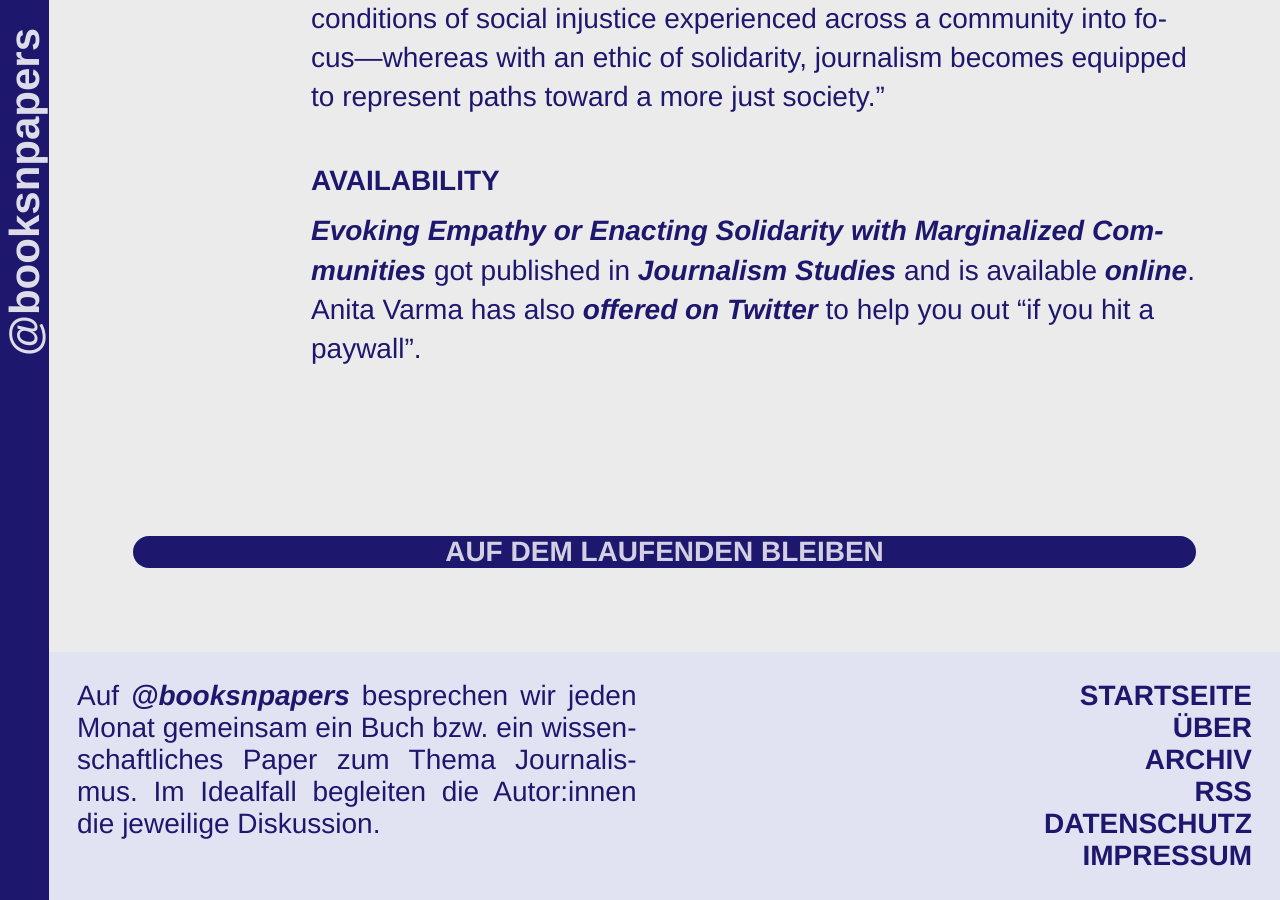
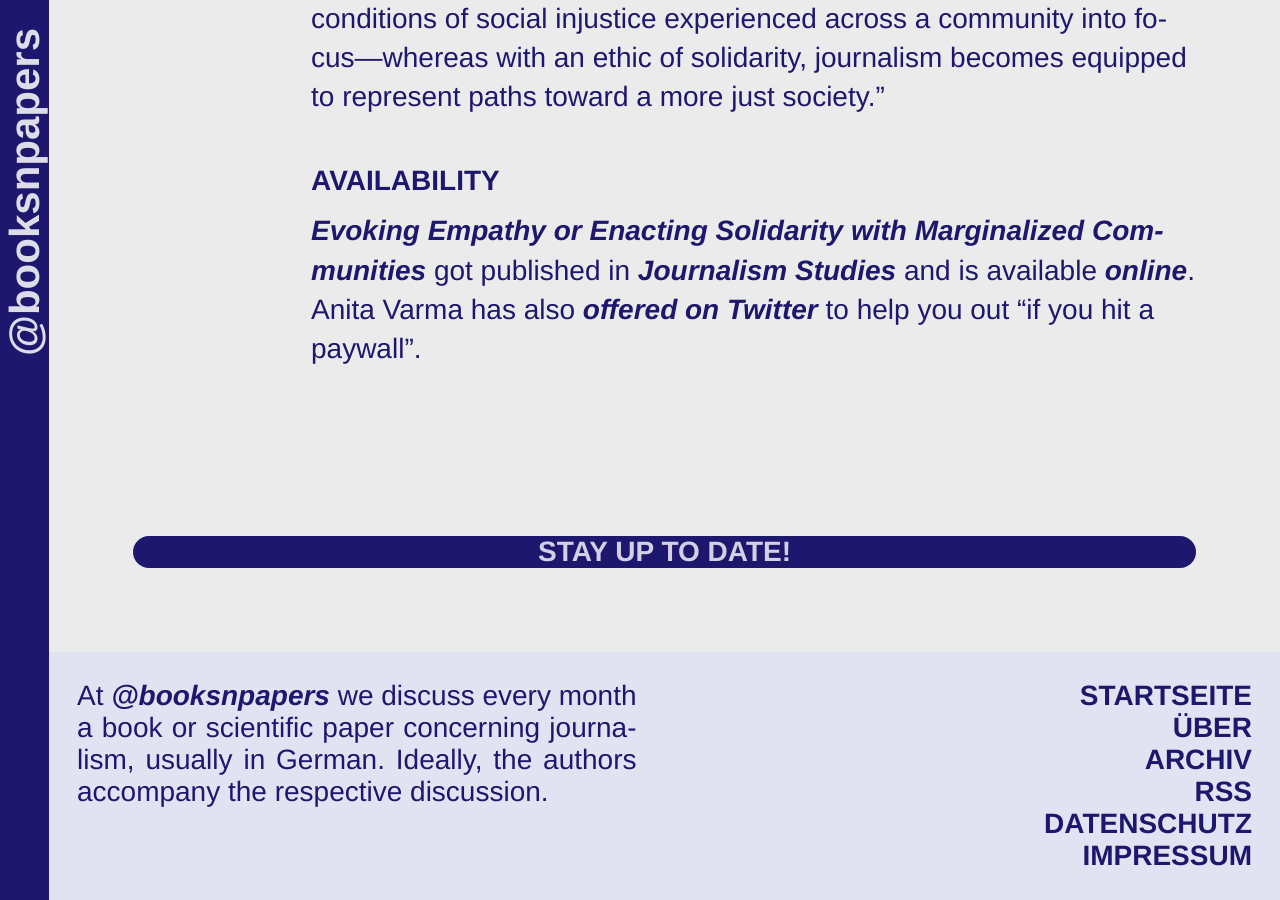
Before and after one commit to soerenengels/booksnpapers, a Jekyll site: the page built from index.md, in a window 1280 px wide and 900 px high, scrolled down 2012 px. Built offline with Jekyll 4.4.1, drawn with Linux system fonts in a browser that asks for light colours; comment, search, counter and statistics services are not loaded; some of the changed text lies outside the part shown.

Commit message:
edit sidebar language and links

```diff
--- a/_includes/explainer.html
+++ b/_includes/explainer.html
@@ -1,3 +1,8 @@
+<!--<p id="explainer">
+    Auf <strong>@booksnpapers</strong> be&shy;sprechen wir jeden Monat gemeinsam ein Buch bzw. ein wissenschaftliches Paper zum Thema Journalismus. Im Idealfall begleiten die Autor:innen die jeweilige Dis&shy;kus&shy;sion.
+</p>-->
 <p id="explainer">
-    Auf <strong>@booksnpapers</strong> be&shy;sprechen wir jeden Monat gemeinsam ein Buch bzw. ein wissenschaftliches Paper zum Thema Journalismus. Im Idealfall begleiten die Autor:innen die jeweilige Dis&shy;kus&shy;sion.
+	At <strong>@booksnpapers</strong> we discuss every month a book or scientific
+	paper concerning journalism, usually in German. Ideally, the authors accompany
+	the respective discussion.
 </p>
--- a/_includes/head.html
+++ b/_includes/head.html
@@ -1,10 +1,10 @@
 <head>
-    <meta charset="utf-8">
-    <meta name="viewport" content="width=device-width, initial-scale=1">
-    <meta name="Description" content="{{ site.description }}">
+	<meta charset="utf-8" />
+	<meta name="viewport" content="width=device-width, initial-scale=1" />
+	<meta name="description" content="{{ site.description }}" />
 	<title>{{ page.title }} — {{ site.title }}</title>
 	<link rel=icon href=/favicon.svg sizes=any type=image/svg+xml>
-    <link href="{{ site.url }}/css/style.css" type="text/css" rel="stylesheet">
+	<link href="{{ site.url }}/css/style.css" type="text/css" rel="stylesheet" />
 	<!-- Matomo -->
 	<script type="text/javascript">
 		var _paq = window._paq || [];
@@ -12,17 +12,30 @@
 		_paq.push(["setCookieDomain", "*.booksnpapers.de"]);
 		_paq.push(["setDoNotTrack", true]);
 		_paq.push(["disableCookies"]);
-    _paq.push(['trackPageView']);
-    _paq.push(['enableHeartBeatTimer', 10]);
-    _paq.push(['enableLinkTracking']);
-    (function() {
-      var u="https://analytics.soerenengels.de/";
-      _paq.push(['setTrackerUrl', u+'matomo.php']);
-      _paq.push(['setSiteId', '2']);
-      var d=document, g=d.createElement('script'), s=d.getElementsByTagName('script')[0];
-      g.type='text/javascript'; g.async=true; g.defer=true; g.src=u+'matomo.js'; s.parentNode.insertBefore(g,s);
+		_paq.push(["trackPageView"]);
+		_paq.push(["enableHeartBeatTimer", 10]);
+		_paq.push(["enableLinkTracking"]);
+		(function () {
+			var u = "https://analytics.soerenengels.de/";
+			_paq.push(["setTrackerUrl", u + "matomo.php"]);
+			_paq.push(["setSiteId", "2"]);
+			var d = document,
+				g = d.createElement("script"),
+				s = d.getElementsByTagName("script")[0];
+			g.type = "text/javascript";
+			g.async = true;
+			g.defer = true;
+			g.src = u + "matomo.js";
+			s.parentNode.insertBefore(g, s);
 		})();
 	</script>
-  <noscript><p><img src="https://analytics.soerenengels.de/matomo.php?idsite=2&amp;rec=1" style="border:0;" alt="" /></p></noscript>
+	<noscript
+		><p>
+			<img
+				src="https://analytics.soerenengels.de/matomo.php?idsite=2&amp;rec=1"
+				style="border: 0"
+				alt=""
+			/></p
+	></noscript>
 	<!-- End Matomo Code -->
 </head>
--- a/_includes/newsletter.html
+++ b/_includes/newsletter.html
@@ -1,3 +1,6 @@
+<!--<footer id="newsletter">
+    <a href="https://twitter.com/booksnpapers">Auf dem laufenden bleiben</a>
+</footer>-->
 <footer id="newsletter">
-    <a href="https://twitter.com/booksnpapers">Auf dem laufenden bleiben</a>
+	<a href="https://twitter.com/booksnpapers">Stay up to date!</a>
 </footer>
--- a/_layouts/home.html
+++ b/_layouts/home.html
@@ -4,24 +4,27 @@
 	<body>
 		{% include header.html %}
 		<div class="sidebar">
-            {% include explainer.html %}
-            {% include navigation.html %}
+			{% include explainer.html %} {% include navigation.html %}
 		</div>
 		<main>
 			{% assign book = site.posts | first %}
 			<article>
 				<p class="meta">
-                    <span class="announcement">Nächster Termin</span>
-                    <span class="announcement">{{ book.date | date: "%d.%m.%Y" }}, {{ book.date | date: "%k" }}Uhr</span>
+					<span class="announcement"><!--Nächster Termin-->Next Session</span>
+					<span class="announcement"
+						>{{ book.date | date: "%d.%m.%Y" }}, {{ book.date | date: "%k" }}<!--Uhr-->h</span
+					>
 				</p>
 
 				<span class="chapter">{{ book.chapter }}</span>
 				<h1>{{ book.title }}</h1>
-                <img src="{{ site.url }}/assets/{{ book.coverImage }}" alt="{{ book.coverImageAlternative }}" class="coverImage">
+				<img
+					src="{{ site.url }}/assets/{{ book.coverImage }}"
+					alt="{{ book.coverImageAlternative }}"
+					class="coverImage"
+				/>
 				<div>
-                    <section>
-                        {{ book.content }}
-                    </section>
+					<section>{{ book.content }}</section>
 				</div>
 			</article>
 			{% include newsletter.html %}
```
Also changed, not shown: _posts/2020-09-07-Evoking-Empathy-or-Enacting-Solidarity-with-Marginalized-Communities.md (+3 -2 lines). Lines whose indentation alone changed are shown as unchanged.
